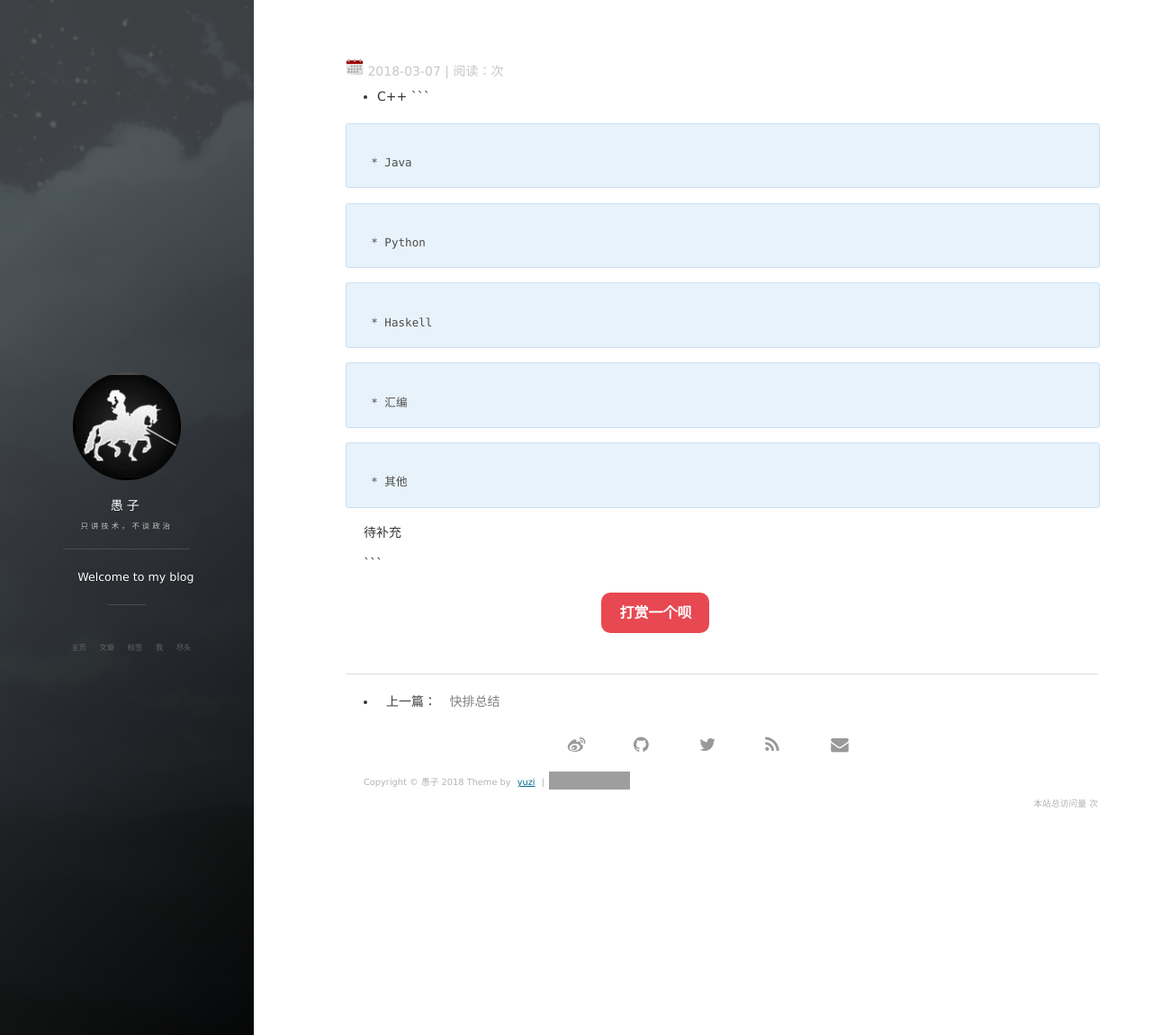
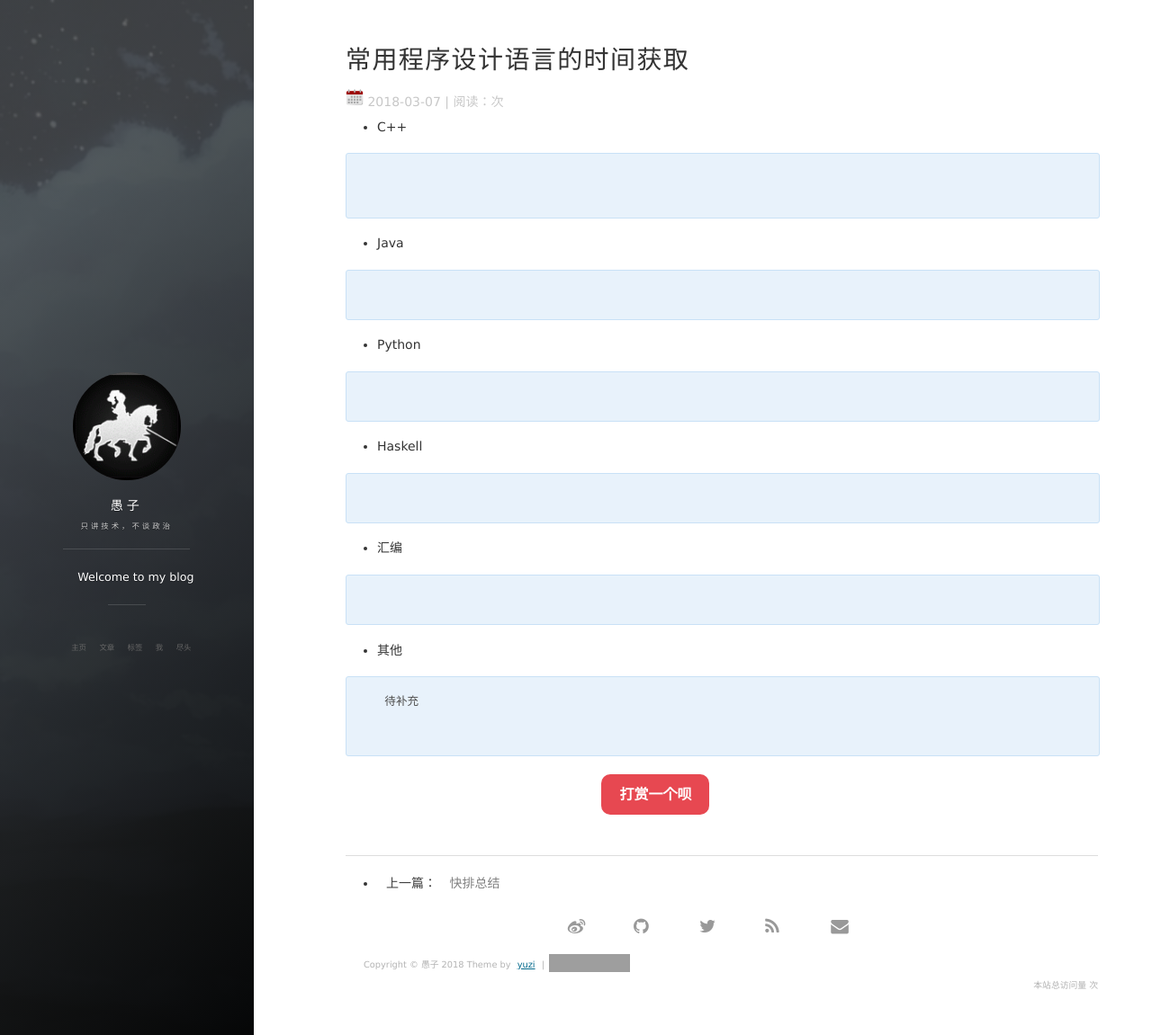
Before and after one commit to Yudezhi/Yudezhi.github.io, a Jekyll site: the page built from _posts/2018-03-03-GetTime with Different Language.md, in a window 1280 px wide and 1151 px high. Shown: the whole window at 90% size. Built offline with Jekyll 4.4.1, drawn with Linux system fonts in a browser that asks for light colours; nearby versions of some CDN libraries; our own code applies the rules of GitHub Pages for plain Markdown files; comment, search, counter and statistics services are not loaded; grey boxes are pictures that could not be loaded.

Commit message:
程序设计语言框架

````diff
--- a/_posts/2018-03-03-GetTime with Different Language.md
+++ b/_posts/2018-03-03-GetTime with Different Language.md
@@ -1,37 +1,45 @@
 ---
 layout: post
-title: "常用"几个语言的时间获取
+title: "常用程序设计语言的时间获取"
 date: 2018-03-07
 tags: gettime
 ---
 
+
 * C++
+
 ```
 
 
 ```
 
 * Java
+
 ```
 
 ```
 
 * Python
+
 ```
 
 ```
 
 * Haskell
+
 ```
 
 ```
 
 * 汇编
+
 ```
 
 ```
 
 * 其他
+
+
 ```
   待补充
 
````
